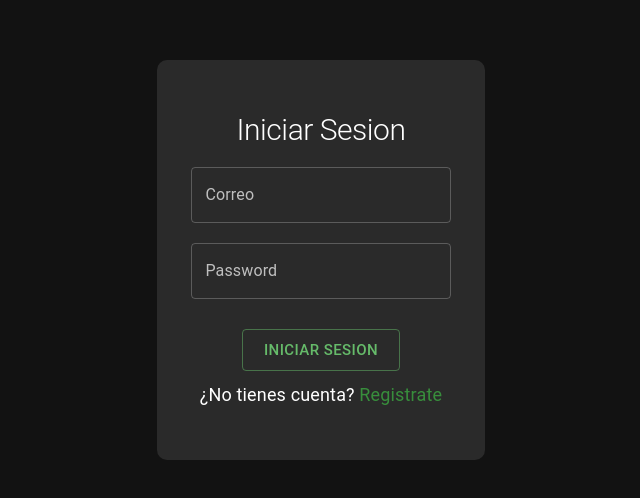
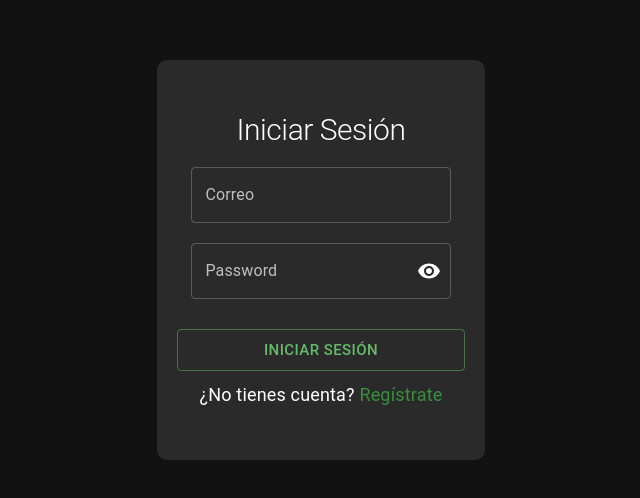
Before and after one commit to Rick-26R/laflamita, a Next.js app: page / in a window 1280 px wide. Shown: the part 140-638 px from the top of the page, without its empty margins (319-959 px from the left). Built offline with nearby package versions, Linux system fonts and the light colour scheme.

Commit message:
Add: Feat to look the password and hide it in login and signup page

```diff
--- a/package.json
+++ b/package.json
@@ -16,8 +16,8 @@
     "@mui/icons-material": "^5.15.18",
     "@mui/material": "^5.15.18",
     "@mui/material-nextjs": "^5.15.11",
-    "next": "14.2.3",
-    "react": "^18",
-    "react-dom": "^18"
+    "next": "^14.2.3",
+    "react": "^18.3.1",
+    "react-dom": "^18.3.1"
   }
 }
--- a/src/pages/index.js
+++ b/src/pages/index.js
@@ -1,16 +1,16 @@
-import Button from '@mui/material/Button';
-import DeleteIcon from '@mui/icons-material/Delete';
-import SendIcon from '@mui/icons-material/Send';
-import Stack from '@mui/material/Stack';
-import Typography from '@mui/material/Typography';
-import { Box, Container, TextField } from '@mui/material'
-import React from 'react'
+import React, { useState } from 'react';
+import { Button, Box, Container, TextField, IconButton, Typography, InputAdornment } from '@mui/material';
+import VisibilityIcon from '@mui/icons-material/Visibility';
+import VisibilityOffIcon from '@mui/icons-material/VisibilityOff';
 import Link from 'next/link';
 
+export default function Index() {
+  const [showPassword, setShowPassword] = useState(false);
 
+  const handleClickShowPassword = () => {
+    setShowPassword(!showPassword);
+  };
 
-
-export default function index() {
   return (
     <>
       <Container
@@ -20,7 +20,6 @@ export default function index() {
           alignItems: 'center',
           height: '100vh',
           flexDirection: 'column',
-
         }}
       >
         <Box
@@ -46,46 +45,53 @@ export default function index() {
               }}
             >
               <Typography variant="h1" fontSize={30}>
-                                Iniciar Sesion
+                Iniciar Sesión
               </Typography>
 
-                            <TextField id="correo-basic" label="Correo" variant="outlined"
+              <TextField
+                id="correo-basic"
+                label="Correo"
+                variant="outlined"
                 style={{
                   margin: '20px',
                   width: '90%',
                 }}
               />
-                            <TextField id="Password-basic" label="Password" variant="outlined"
-                            type="password"
+              <TextField
+                id="Password-basic"
+                label="Password"
+                variant="outlined"
+                type={showPassword ? 'text' : 'password'}
                 style={{
                   marginBottom: '30px',
                   width: '90%',
                 }}
+                InputProps={{
+                  endAdornment: (
+                    <InputAdornment position="end">
+                      <IconButton
+                        aria-label="toggle password visibility"
+                        onClick={handleClickShowPassword}
+                        edge="end"
+                      >
+                        {showPassword ? <VisibilityOffIcon /> : <VisibilityIcon />}
+                      </IconButton>
+                    </InputAdornment>
+                  ),
+                }}
               />
 
-                            <Button color="success" size="large" variant="outlined"
-                                width="100%"
-                            >
-                                Iniciar Sesion
+              <Button color="success" size="large" variant="outlined" fullWidth>
+                Iniciar Sesión
               </Button>
 
-                            <Typography variant="p" fontSize={18}
-                                style={{
-                                    marginTop: '10px',
-                                }}
-                            >
-                                ¿No tienes cuenta? <Link href="/signup"
-                                    style={{
-                                        textDecoration: 'none',
-                                        color: '#388e3c',
-                                    }}
-                                >Registrate</Link>
+              <Typography variant="body1" fontSize={18} style={{ marginTop: '10px' }}>
+                ¿No tienes cuenta? <Link href="/signup" style={{ textDecoration: 'none', color: '#388e3c' }}>Regístrate</Link>
               </Typography>
             </Box>
-
           </form>
-                </Box >
-            </Container >
+        </Box>
+      </Container>
     </>
-    )
+  );
 }
```
Also changed, not shown: src/pages/signup.js (+71 -28 lines), 1 other file (tests, documents, lock files or other folders). Lines whose indentation alone changed are shown as unchanged.
